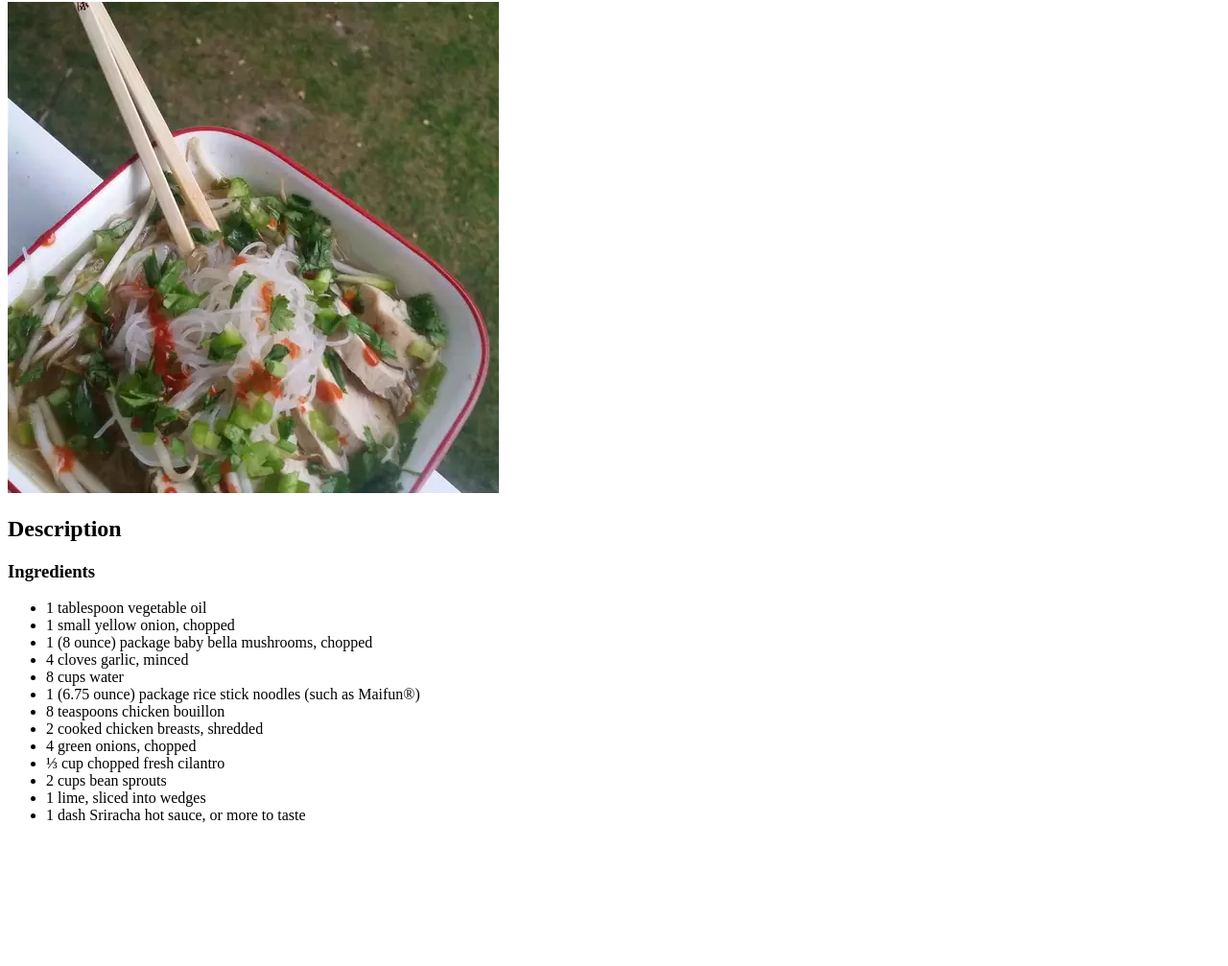
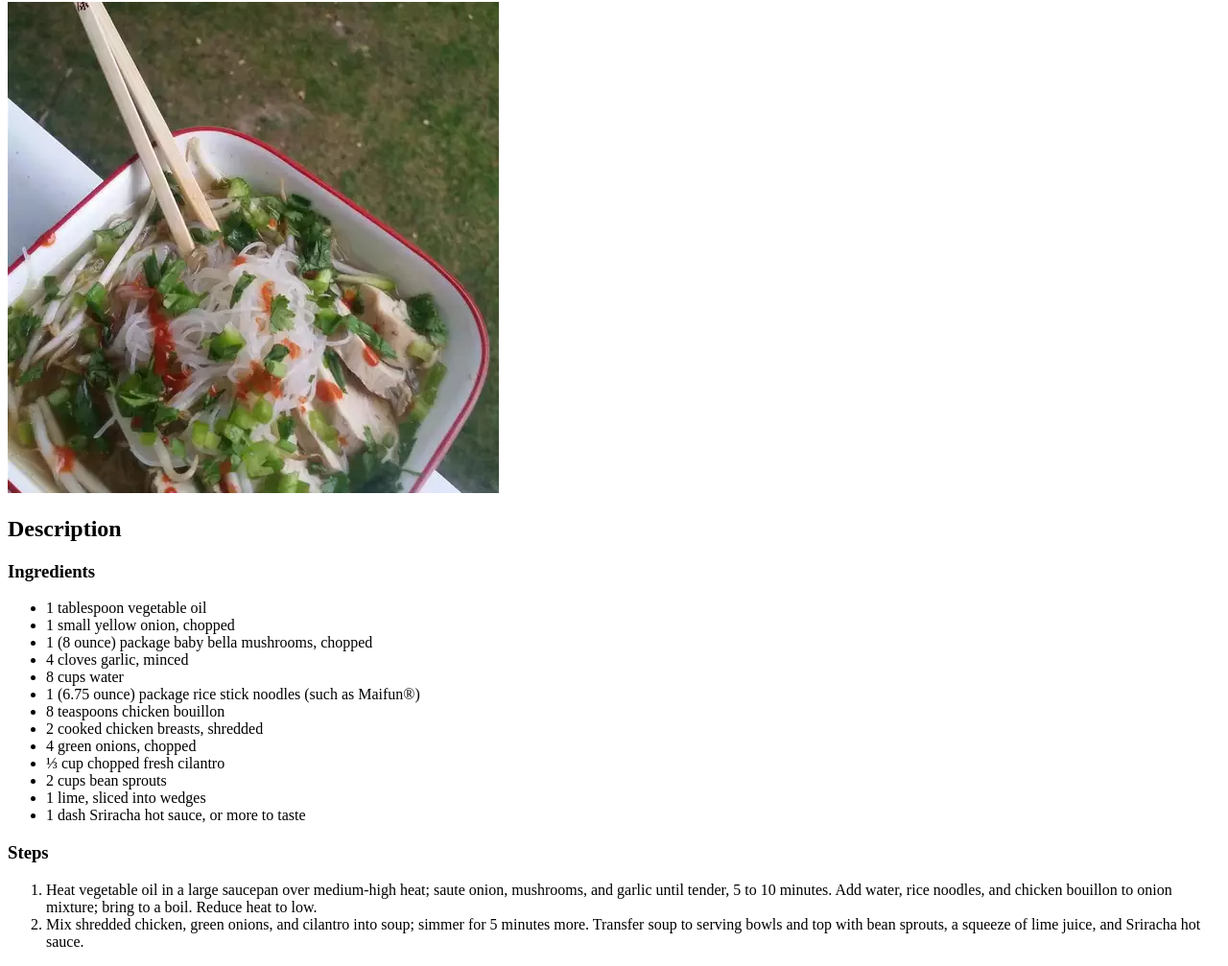
Before and after one commit to spiritualphoenix/odin-recipes, a plain HTML site: page recipes/pho-ga-soup.html in a window 1280 px wide. Shown: the part 78-1085 px from the top of the page at 96% size. Before the commit the page ends 953 px from the top, so only its background shows below. Drawn offline with Linux system fonts and the light colour scheme.

Commit message:
Add steps to the recipe. Users will want to know the steps to make the dish

```diff
--- a/recipes/pho-ga-soup.html
+++ b/recipes/pho-ga-soup.html
@@ -25,5 +25,10 @@
         <li>1 lime, sliced into wedges</li>
         <li>1 dash Sriracha hot sauce, or more to taste</li>
     </ul>
+    <h3>Steps</h3>
+    <ol>
+        <li>Heat vegetable oil in a large saucepan over medium-high heat; saute onion, mushrooms, and garlic until tender, 5 to 10 minutes. Add water, rice noodles, and chicken bouillon to onion mixture; bring to a boil. Reduce heat to low.</li>
+        <li>Mix shredded chicken, green onions, and cilantro into soup; simmer for 5 minutes more. Transfer soup to serving bowls and top with bean sprouts, a squeeze of lime juice, and Sriracha hot sauce.</li>
+    </ol>
 </body>
 </html>
```
